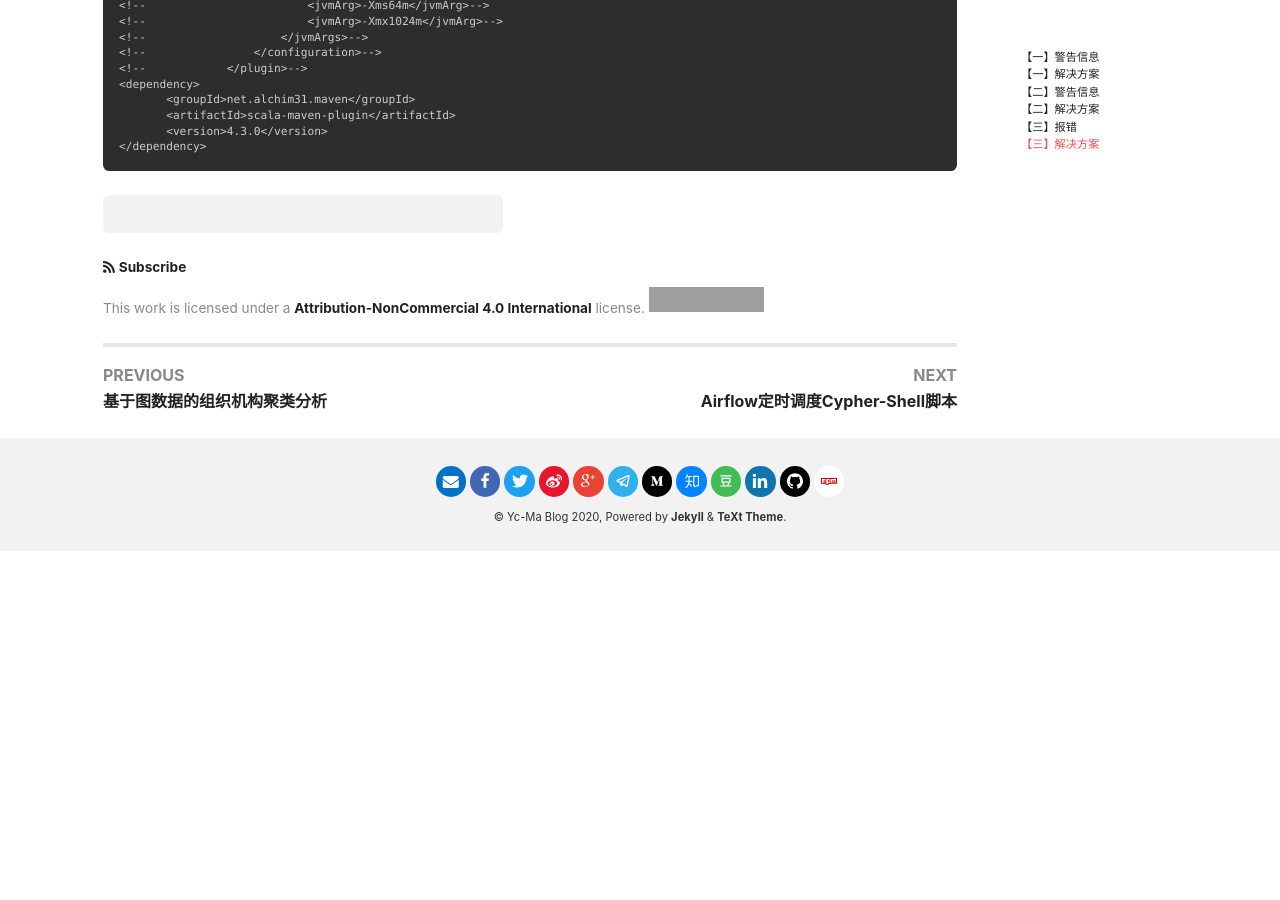
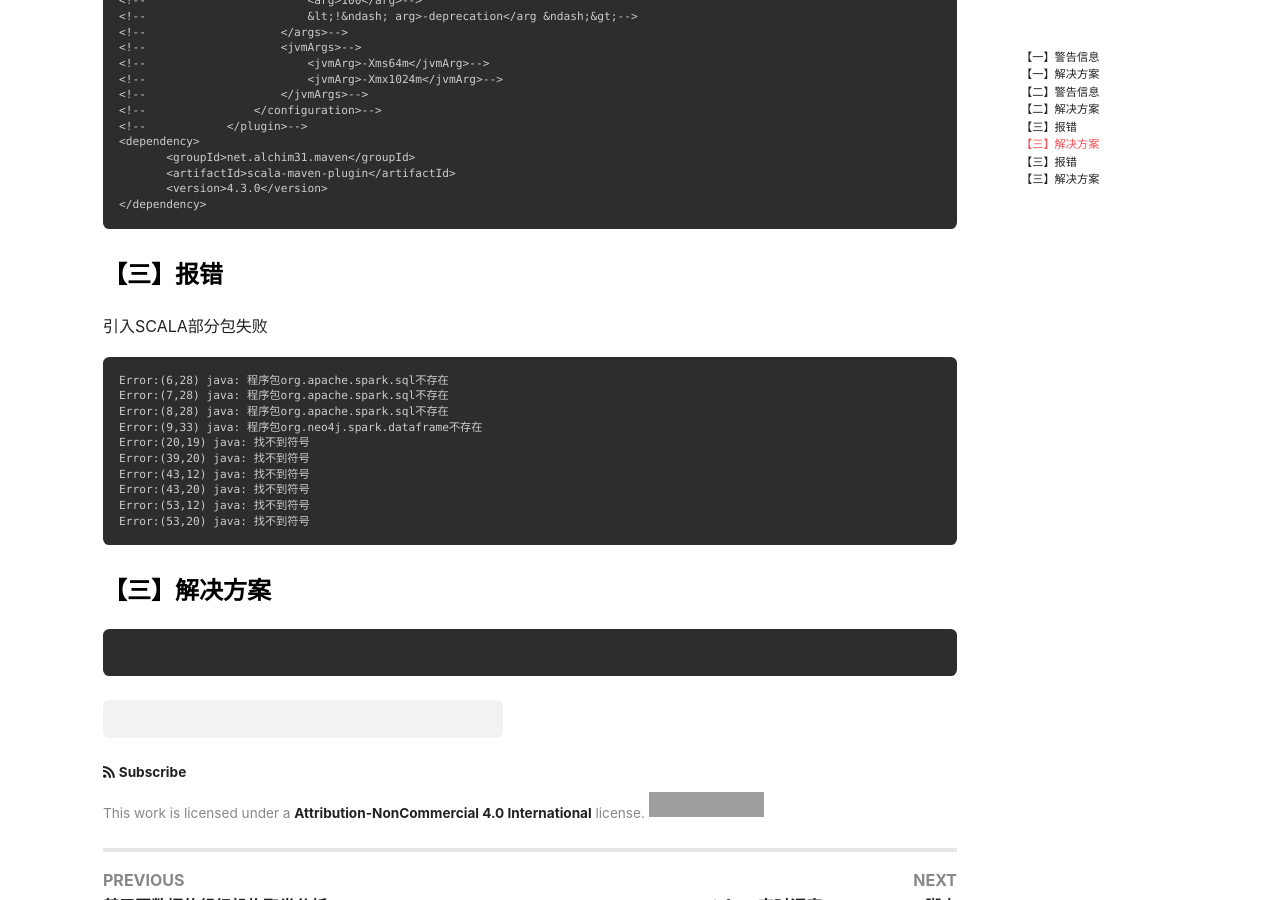
Before and after one commit to crazyyanchao/blog, a Jekyll site: the page built from _posts/2020-11-18-编译neo4j-spark-connector组件.md, in a window 1280 px wide and 900 px high, scrolled down 2327 px. Built offline with Jekyll 4.4.1, drawn with Linux system fonts in a browser that asks for light colours; nearby versions of some CDN libraries; comment, search, counter and statistics services are not loaded; before the commit the page ends 2878 px from its top, so only the background shows below that; grey boxes are pictures that could not be loaded.

````diff
--- a/_posts/2020-11-18-编译neo4j-spark-connector组件.md
+++ b/_posts/2020-11-18-编译neo4j-spark-connector组件.md
@@ -113,3 +113,23 @@ scala-maven-plugin从插件修改为dependency
        <version>4.3.0</version>
 </dependency>
 ```
+
+### 【三】报错
+引入SCALA部分包失败
+```
+Error:(6,28) java: 程序包org.apache.spark.sql不存在
+Error:(7,28) java: 程序包org.apache.spark.sql不存在
+Error:(8,28) java: 程序包org.apache.spark.sql不存在
+Error:(9,33) java: 程序包org.neo4j.spark.dataframe不存在
+Error:(20,19) java: 找不到符号
+Error:(39,20) java: 找不到符号
+Error:(43,12) java: 找不到符号
+Error:(43,20) java: 找不到符号
+Error:(53,12) java: 找不到符号
+Error:(53,20) java: 找不到符号
+```
+
+### 【三】解决方案
+```
+
+```
````
